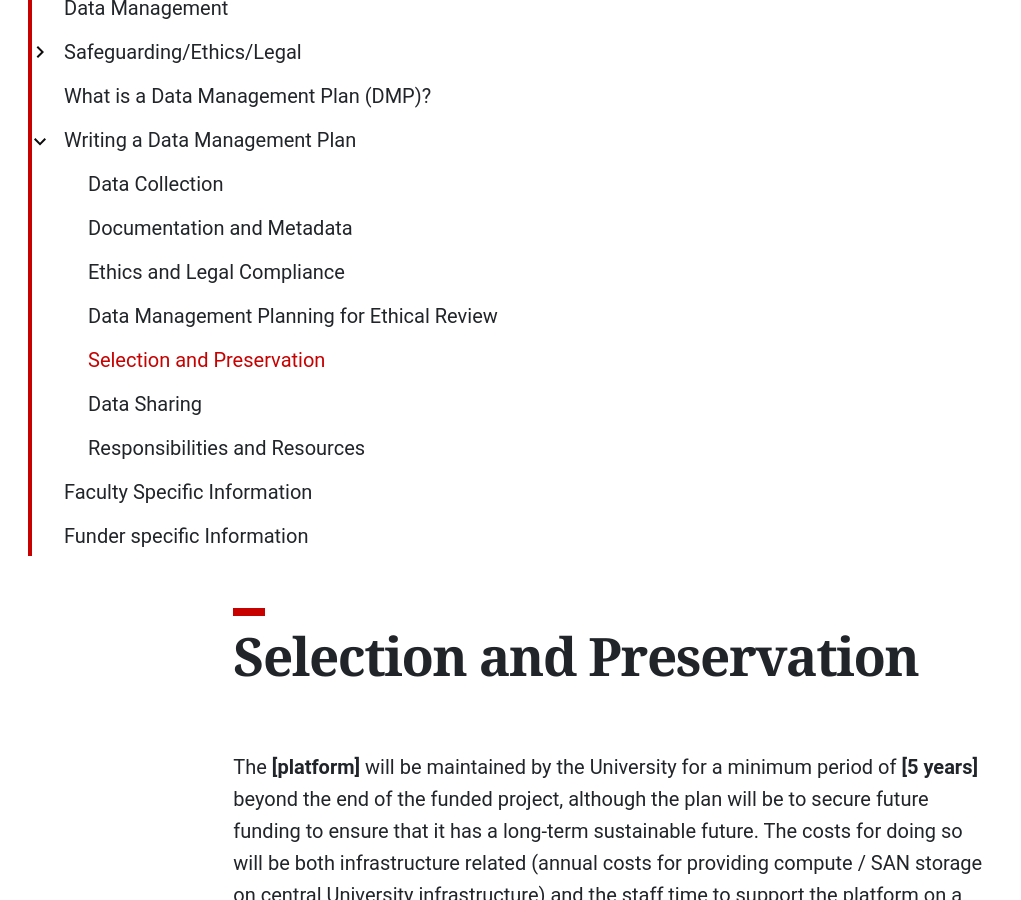
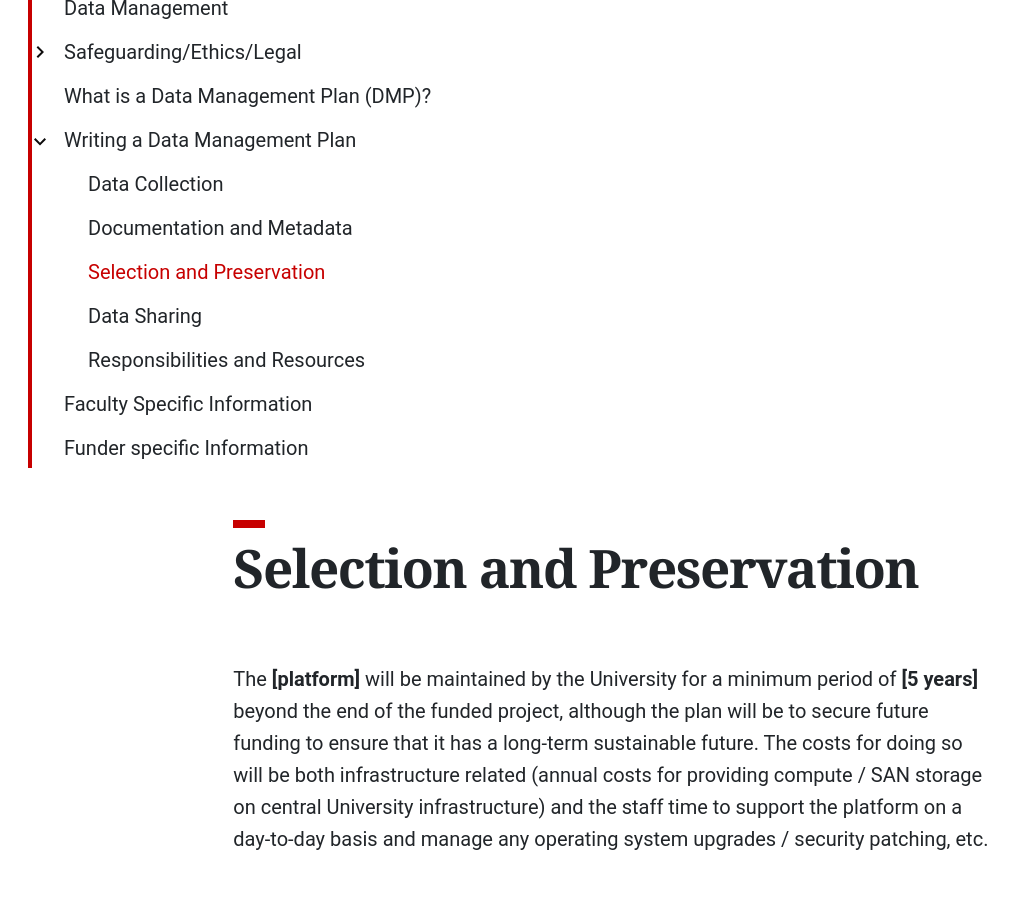
Before and after one commit to uol-library/rdl-handbook, a Jekyll site: the page built from pages/data-management/selection-and-preservation.md, in a window 1280 px wide and 900 px high, scrolled down 392 px. Shown: the whole window, without its empty margins (0-1021 px from the left). Built offline with Jekyll 4.4.1, drawn with Linux system fonts in a browser that asks for light colours; some web fonts are replaced.

Commit message:
Update navigation.yml

```diff
--- a/_data/navigation.yml
+++ b/_data/navigation.yml
@@ -127,10 +127,6 @@ sections:
             url: /data-management/data-collection/
           - title: Documentation and Metadata
             url: /data-management/documentation-and-metadata/
-          - title: Ethics and Legal Compliance
-            url: /data-management/ethics-and-legal-compliance/
-          - title: Data Management Planning for Ethical Review
-            url: /data-management/ethical-review/
           - title: Selection and Preservation
             url: /data-management/selection-and-preservation
           - title: Data Sharing
```
